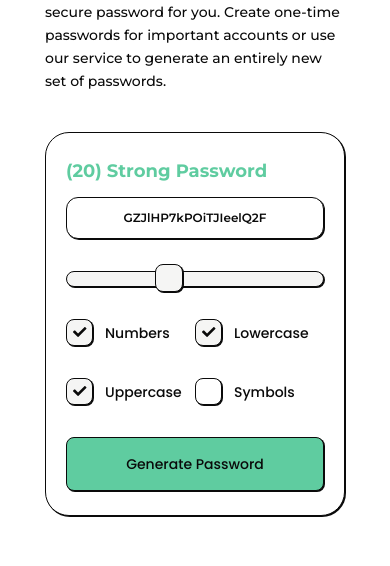
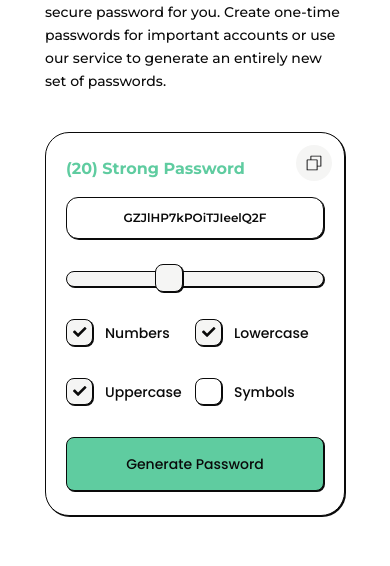
Before and after one commit to Abdallah01win/Passworld, a Vue app: page / in a window 390 px wide. Shown: the part 1287-1853 px from the top of the page. Built offline with nearby package versions, Linux system fonts and the light colour scheme.

Commit message:
fix generator title issues in < md

```diff
--- a/src/components/Footer.vue
+++ b/src/components/Footer.vue
@@ -9,18 +9,18 @@ import Linkedin from './icons/Logos/Linkedin.vue';
             <div class="font-normal">2023 <span class="text-base">&#169;</span> By Abdallah Bari</div>
 
             <div class="flex items-center gap-4">
-                <a href="https://twitter.com/AbdallahDev01 " target="_blank" rel="noopener noreferrer" class="flex ">
+                <a href="https://twitter.com/AbdallahDev01 " target="_blank" rel="noopener noreferrer" class="flex " title="Twitter">
 
                     <span class="p-2 bg-myGray-300 rounded-full hover:bg-gray-200/90">
                         <Twitter class="w-5 fill-myBlack" />
                     </span>
                 </a>
-                <a href="https://github.com/Abdallah01win" target="_blank" rel="noopener noreferrer" class="flex ">
+                <a href="https://github.com/Abdallah01win" target="_blank" rel="noopener noreferrer" class="flex " title="Github">
                     <span class="p-2 bg-myGray-300 rounded-full hover:bg-gray-200/90">
                         <Github class="w-5 fill-myBlack" />
                     </span>
                 </a>
-                <a href="https://www.linkedin.com/in/abdallahbari/" target="_blank" rel="noopener noreferrer" class="flex ">
+                <a href="https://www.linkedin.com/in/abdallahbari/" target="_blank" rel="noopener noreferrer" class="flex" title="Linkedin">
                     <span class="p-2 bg-myGray-300 rounded-full hover:bg-gray-200/90">
                         <Linkedin class="w-5 fill-myBlack" />
                     </span>
--- a/src/components/Generator.vue
+++ b/src/components/Generator.vue
@@ -121,19 +121,19 @@ export default {
 </script>
 
 <template>
-  <div class="rounded-3xl border border-myBlack bg-background py-6 sm:py-8 px-5 sm:px-8 w-full boxShadow">
+  <div class="rounded-3xl border border-myBlack bg-background py-6 sm:py-8 px-5 sm:px-8 w-full boxShadow max-sm:relative">
     <div class="flex flex-col gap-y-4 mx-auto font-Montserrat">
       <!-- Password input -->
-      <div class="mb-4 sm:mb-6 md:mb-8 relative">
-        <div class="flex items-center justify-between mb-3 md:mb-5">
-          <h2 class="text-lg sm:text-xl md:text-2xl font-bold" :class="{
+      <div class="mb-4 sm:mb-6 md:mb-8 ">
+        <div class="flex items-center justify-between mb-4 md:mb-5 ">
+          <h2 class="text-base xs:text-lg sm:text-xl md:text-2xl font-bold" :class="{
             'text-red-600': passwordLength < 10,
             'text-orange-400': passwordLength < 20,
             'text-[#5FCCA0]': passwordLength >= 20,
           }">
             ({{ passwordLength }}) {{ passwordStrength }} Password
           </h2>
-          <div class="flex ml-auto max-sm:absolute max-sm:right-0 max-sm:top-0 hidden">
+          <div class="flex ml-auto max-sm:absolute max-sm:right-0 max-sm:top-0 max-sm:mt-3 max-sm:mr-3" >
             <span @click="copyToClipboard" class="bg-[#F5F5F4] p-2 sm:p-3 rounded-full cursor-pointer hover:bg-gray-200/90"
               :disabled="copied">
               <Copy v-if="!copied" class="w-5 sm:w-6  fill-myBlack" />
--- a/src/components/Info.vue
+++ b/src/components/Info.vue
@@ -37,7 +37,7 @@ import Shiled from "./icons/Shiled.vue";
         </div>
       </div>
 
-      <div class="flex gap-x-3 /col-span-2">
+      <div class="flex gap-x-3">
         <div>
           <div class="flex items-center gap-3  mb-2">
             <span class="bg-myGray-300 p-2 rounded-full">
```
